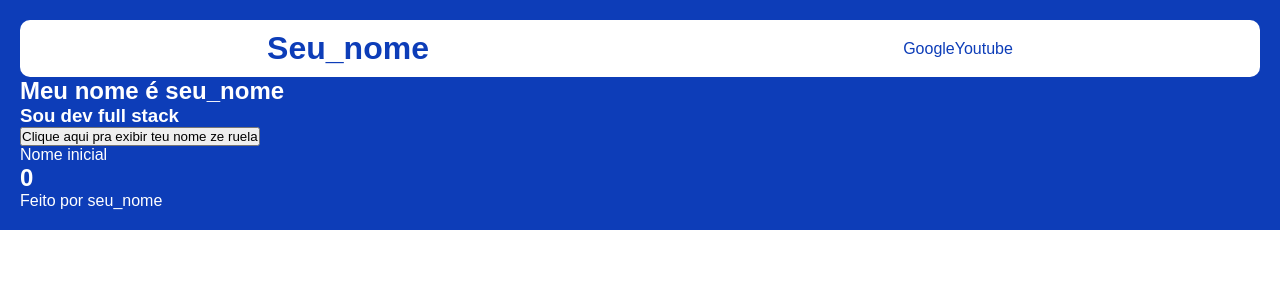
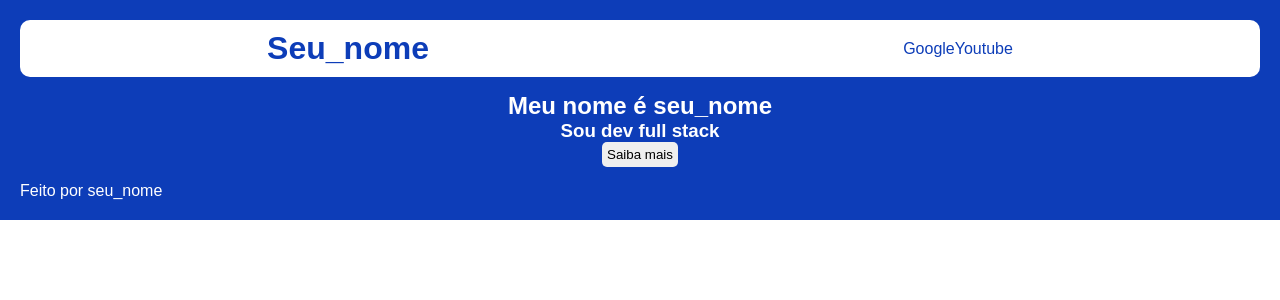
Before and after one commit to MariaLuizaVicentini/CursoReact-Ref-JulioCode, a React (Vite) app: page / in a window 1280 px wide. Shown: the top 300 px of the page. Built offline with nearby package versions, Linux system fonts and the light colour scheme.

Commit message:
feat: aula finalizada

```diff
--- /dev/null
+++ b/src/Conteudo.css
@@ -0,0 +1,14 @@
+.botao-saiba-mais {
+    padding: 5px;
+    border-radius: 5px;
+    border: none;
+    cursor: pointer
+}
+
+.conteudo {
+    display: flex;
+    flex-direction: column;
+    justify-content: center;
+    align-items: center;
+    padding: 15px;
+}
--- a/src/Conteudo.jsx
+++ b/src/Conteudo.jsx
@@ -1,25 +1,26 @@
-import React from "react";
+import React, { use } from "react";
 import { useState } from "react";
+import "./Conteudo.css"
 
 function Conteudo(){
-    const [nome, setNome] = useState("Nome inicial")
-    const [numero, setNumero] = useState(0)
-
+    const [artigo, setArtigo] = useState("")
 
     function clicouNoBotao(){
-        setNome("Novo nome")
-        setNumero(numero + 1)
+        setArtigo(
+            "Sou dev full stack com 2 anos de experiencia em software"
+        )
     }
 
     return(
-        <main>
+        <main className="conteudo" >
             <h2>Meu nome é seu_nome</h2>
             <h3>Sou dev full stack</h3>
-            <button onClick={clicouNoBotao}>
-                Clique aqui pra exibir teu nome ze ruela
+            <button className="botao-saiba-mais" onClick={clicouNoBotao}>
+                Saiba mais
             </button>
-            <p> {nome}</p>
-            <h2> {numero} </h2>
+            <article>
+                {artigo}
+            </article>
         </main>
     )
 }
```
